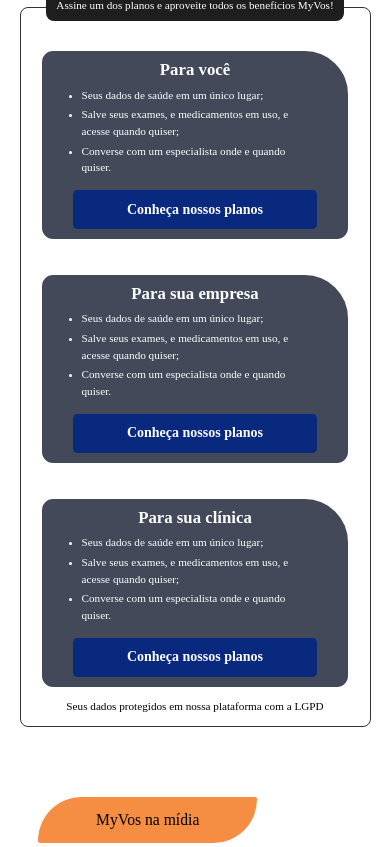
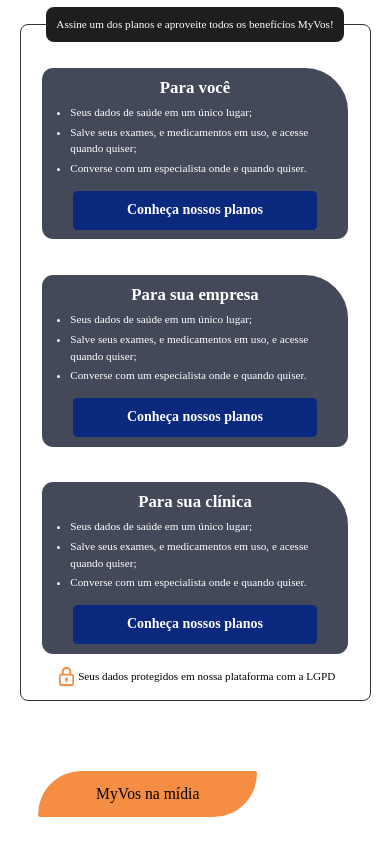
Before and after one commit to AldoBre/MyVosSite2, a plain HTML site: page index.html in a window 390 px wide. Shown: the part 944-1791 px from the top of the page. Drawn offline with Linux system fonts and the light colour scheme; a web font is replaced by a local one.

Commit message:
First Commit

```diff
--- a/css/style.css
+++ b/css/style.css
@@ -389,8 +389,10 @@ video {
 .card button {
     display: flex;
     margin-bottom: 1.7rem;
-    max-width: 16.2rem;
-    padding: 1rem .7rem;
+    padding: 1.5rem .7rem;
+    width:90%;
+    align-items: center;
+    justify-content: center;
 
     font-family: 'Encode Sans Expanded';
     font-style: normal;
@@ -831,6 +833,11 @@ video {
         font-size: 45%;
     }
 
+    .card button{
+        font-size: 1.3rem;
+    }
+
+
 }
 
 @media (max-width: 430px) {
@@ -896,7 +903,7 @@ video {
 
     .card ul {
         max-width: 150rem;
-        margin: 0 5rem 0;
+        margin: 0 3rem 0;
     }
 
     .card ul li {
@@ -906,7 +913,6 @@ video {
     }
 
     .card button {
-        max-width: none;
         width: 80%;
         font-family: 'Encode Sans Expanded';
         font-style: normal;
@@ -967,6 +973,14 @@ video {
 
     }
 
+    .titlePlans{
+        align-items: center;
+    }
+
+    .titlePlans h2{
+        line-height: 3rem;
+    }
+
 }
 @media (max-width: 380px){
     .sectionTitleWrepper p{
--- a/index.html
+++ b/index.html
@@ -59,7 +59,7 @@
                     </p>
                 </div>
                 <div class="presentationImgWrepper">
-                    <img src="/img/imgPresentation.png" alt="">
+                    <img src="img/imgPresentation.png" alt="">
                 </div>
             </div>
             <div class="presentationInfoWrepper">
@@ -94,7 +94,7 @@
                 </div>
 
                 <div class="sectionVideoWrepper">
-                    <video poster=".img/capavideo.png" src="video.mp4" controls></video>
+                    <video poster="img/capavideo.png" src="video.mp4" controls></video>
                 </div>
 
             </div>
@@ -151,7 +151,7 @@
                     </div>
                 </div>
                 <div class="plansLgpd">
-                    <img src=".img/padlock.png" alt="">
+                    <img src="img/padlock.png" alt="">
                     <p>Seus dados protegidos em nossa plataforma com a LGPD</p>
                 </div>
 
@@ -238,7 +238,7 @@
                 <div class="textAppDownload">
                     <h1>Faça o download e experimente!</h1>
                     <button>
-                        <img src="/img/google-play 1.png" alt="logo da google play">
+                        <img src="img/google-play 1.png" alt="logo da google play">
                         <a href="">Download</a>
                     </button>
                     <p>Em breve disponível na AppleStore!</p>
@@ -340,7 +340,7 @@
             </div>
         </div>
     </footer>
-    <script src="/js/script.js"></script>
+    <script src="js/script.js"></script>
 </body>
 
 </html>
```
